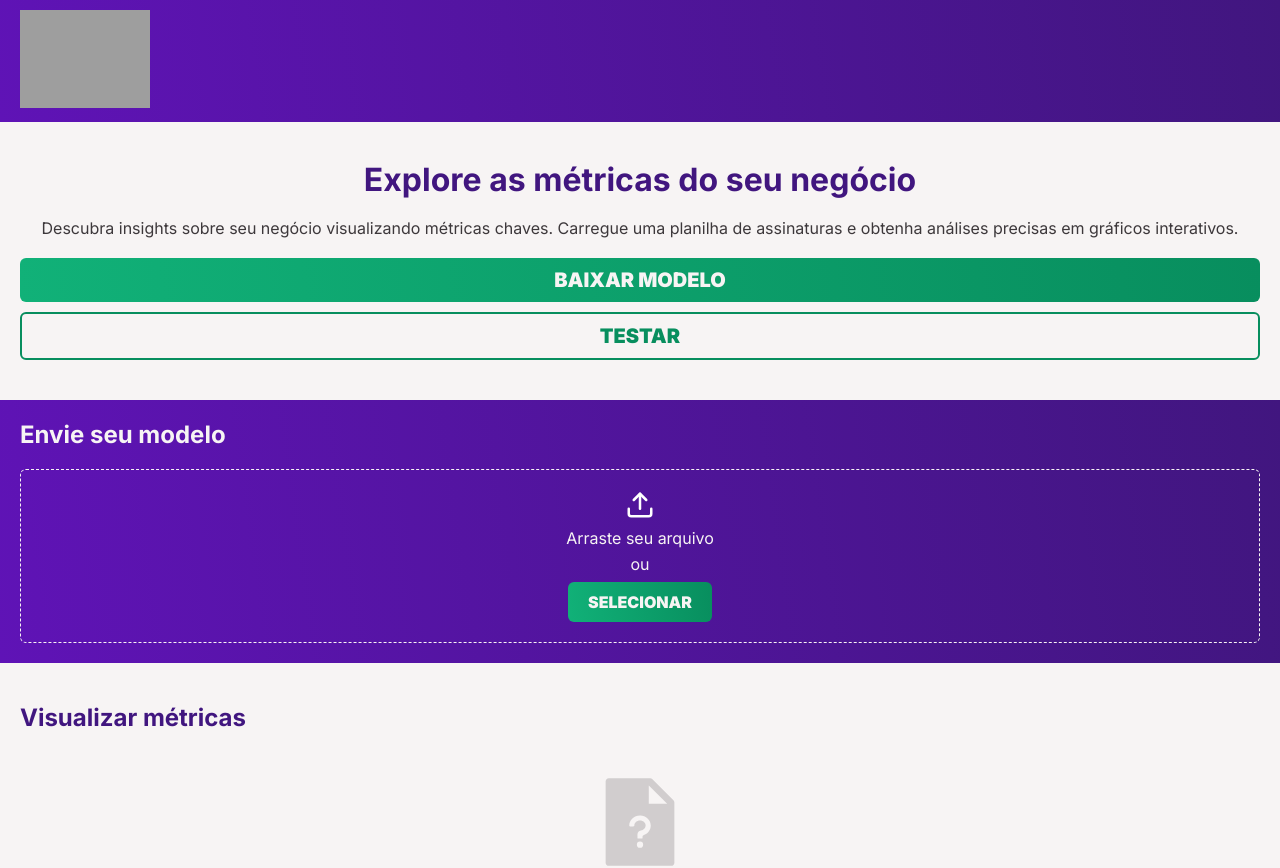
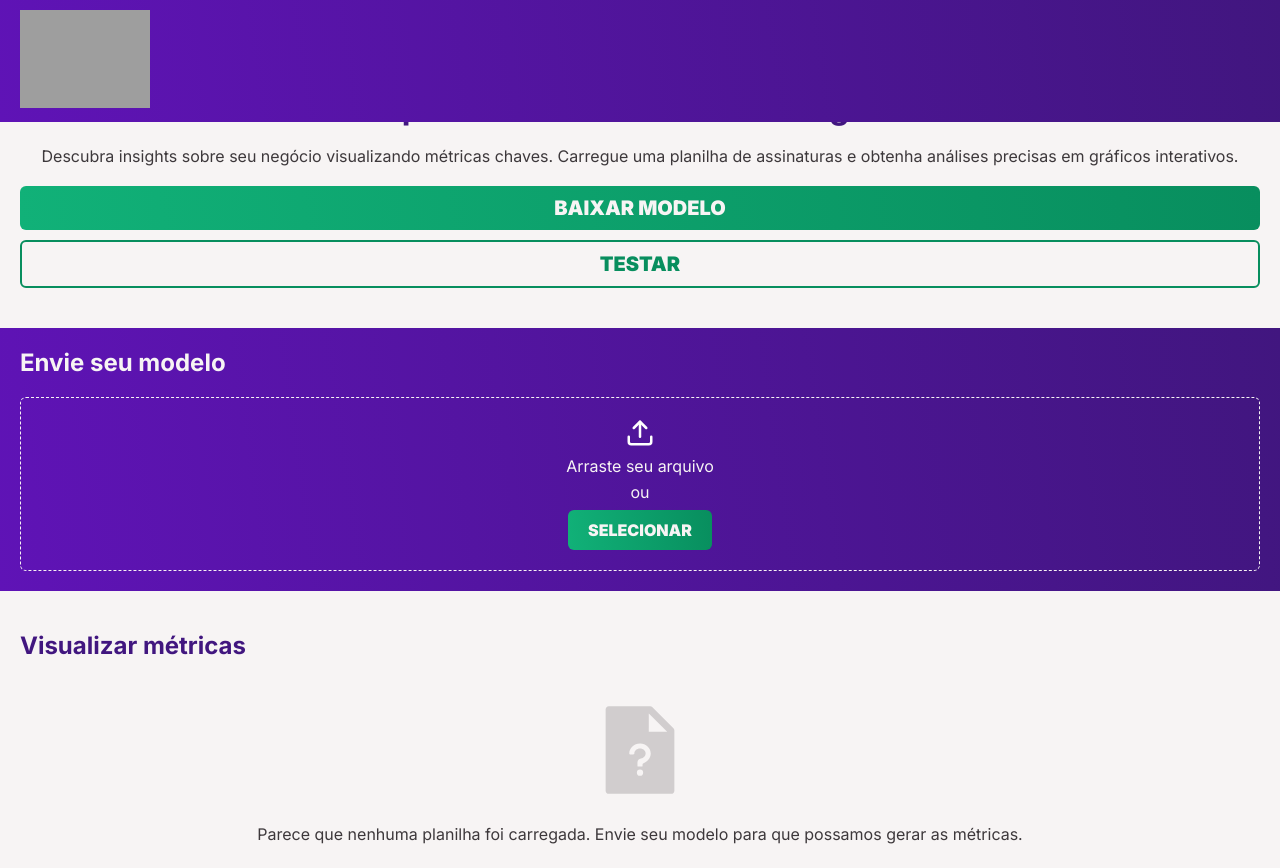
Before and after one commit to timoteostifft/copybase, a Vue app in the folder frontend/: page / in a window 1280 px wide. Shown: the top 868 px of the page. Built offline with nearby package versions, Linux system fonts and the light colour scheme; no server answers; grey boxes are pictures that could not be loaded.

Commit message:
feat: fix header

```diff
--- a/frontend/src/components/Header.vue
+++ b/frontend/src/components/Header.vue
@@ -10,6 +10,9 @@
 
 <style scoped lang="scss">
 #container {
+  position: fixed;
+  width: 100%;
+  top: 0;
   background-image: linear-gradient(
     82deg,
     var(--purple-500),
--- a/frontend/src/components/Template.vue
+++ b/frontend/src/components/Template.vue
@@ -19,7 +19,7 @@ const api = import.meta.env.VITE_API;
 
 <style scoped lang="scss">
 #container {
-  margin-top: 40px;
+  margin-top: 90px;
   #content {
     max-width: 1280px;
     padding: 0 20px;
```
